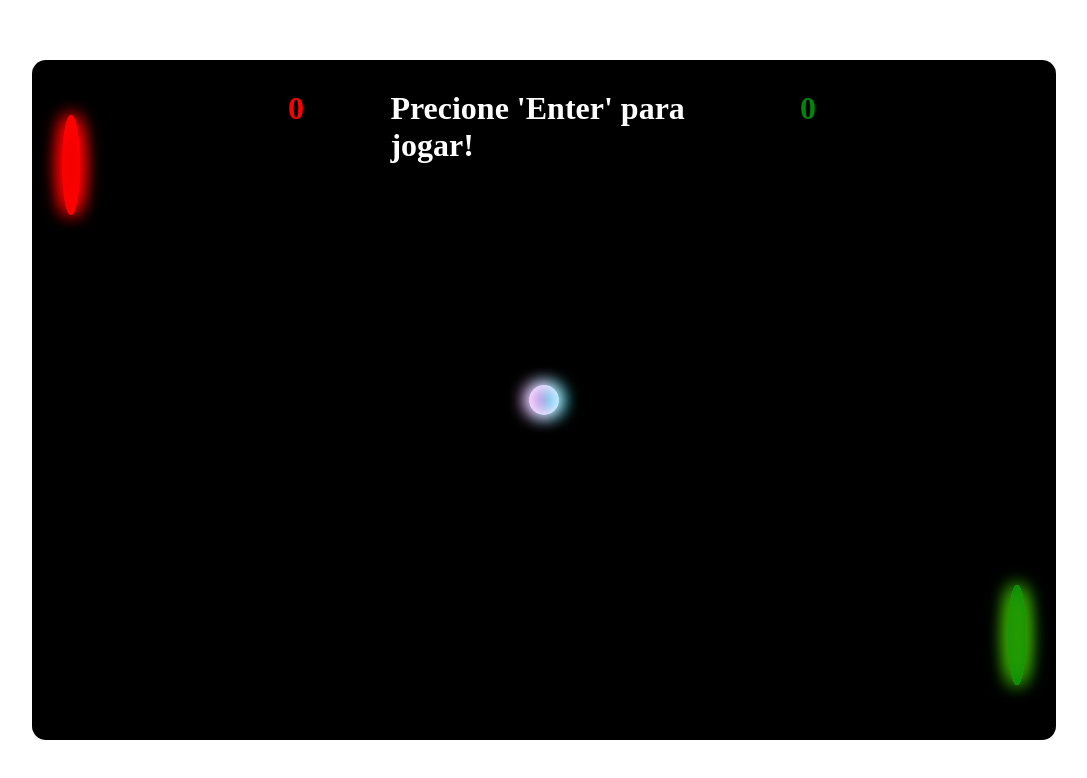
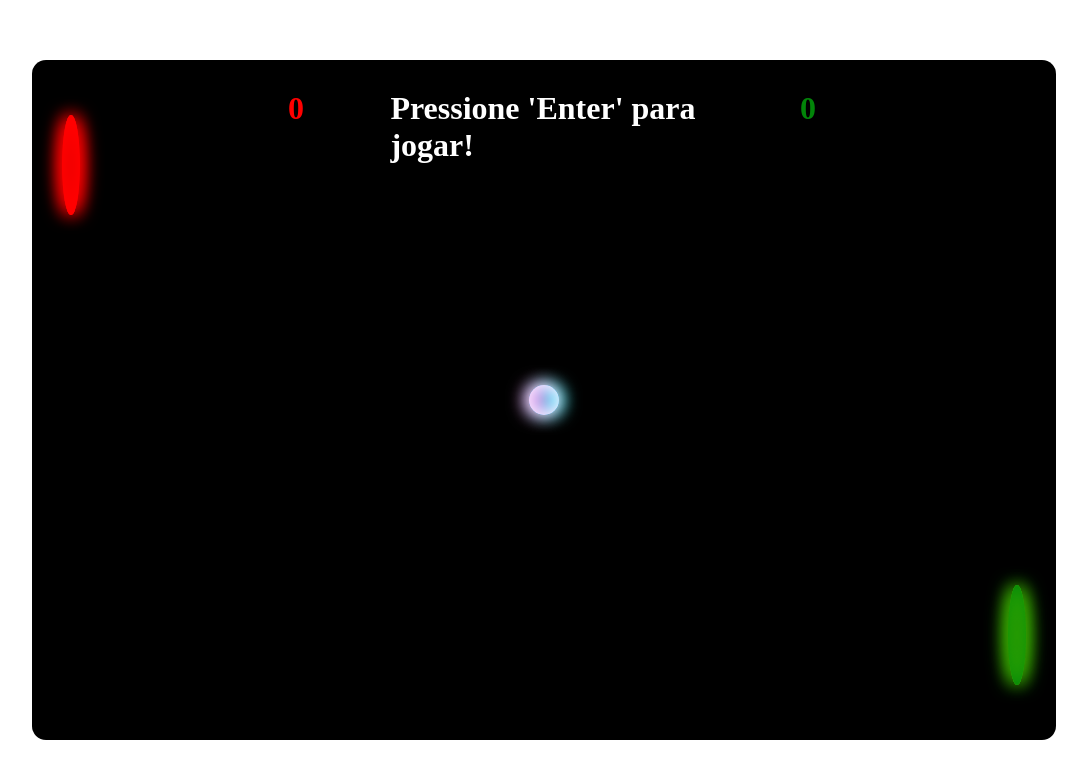
Before and after one commit to jhonathanAdriano/jogo.pong, a plain HTML site: page index.html in a window 1280 px wide. Shown: the whole page, without its empty margins (96-1183 px from the left). Drawn offline with Linux system fonts and the light colour scheme.

Commit message:
Update index.html

```diff
--- a/index.html
+++ b/index.html
@@ -20,7 +20,7 @@
         <h1 class="player_1_score">0</h1>
         <h1 class="player_2_score">0</h1>
         <h1 class="message">
-            Precione 'Enter' para jogar!
+            Pressione 'Enter' para jogar!
         </h1>
     </div>
 
```
